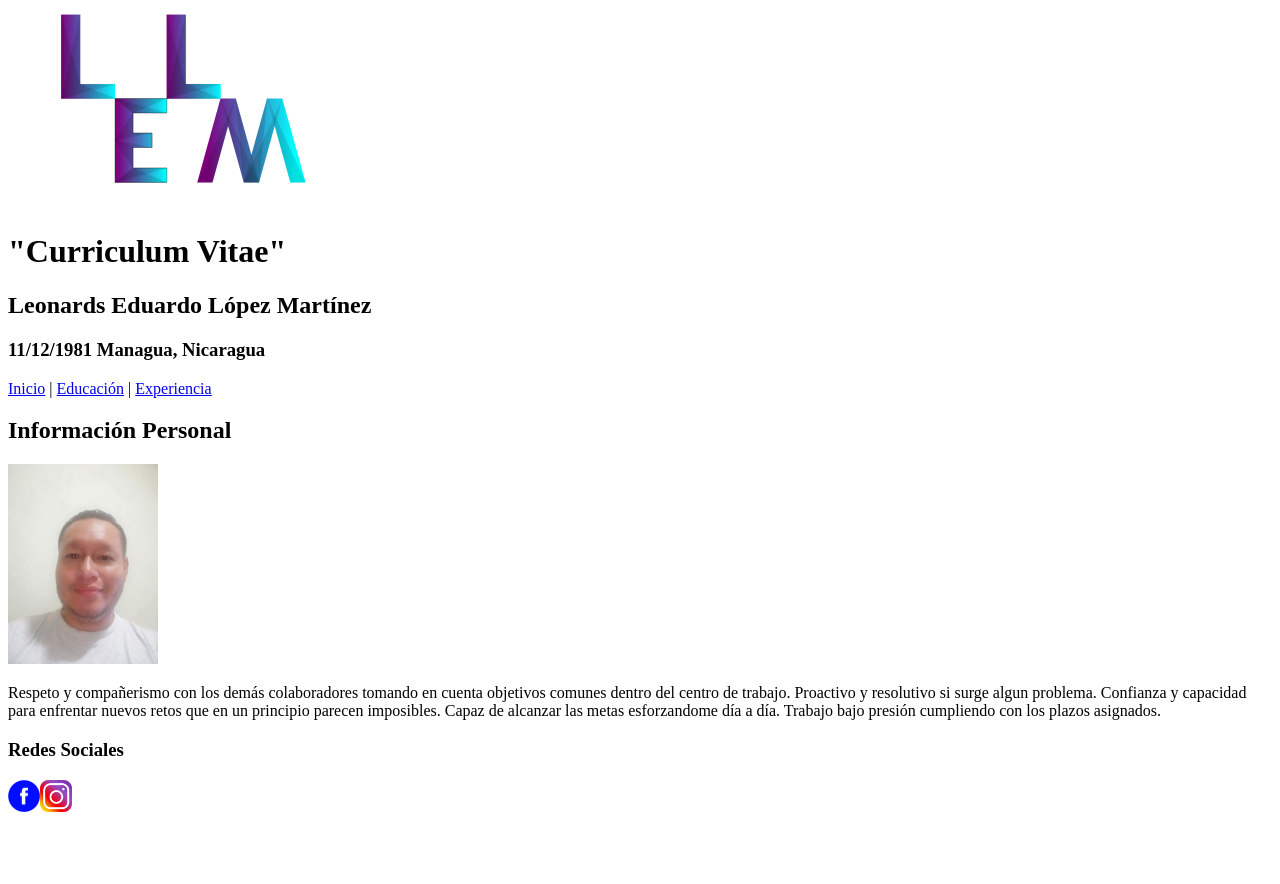
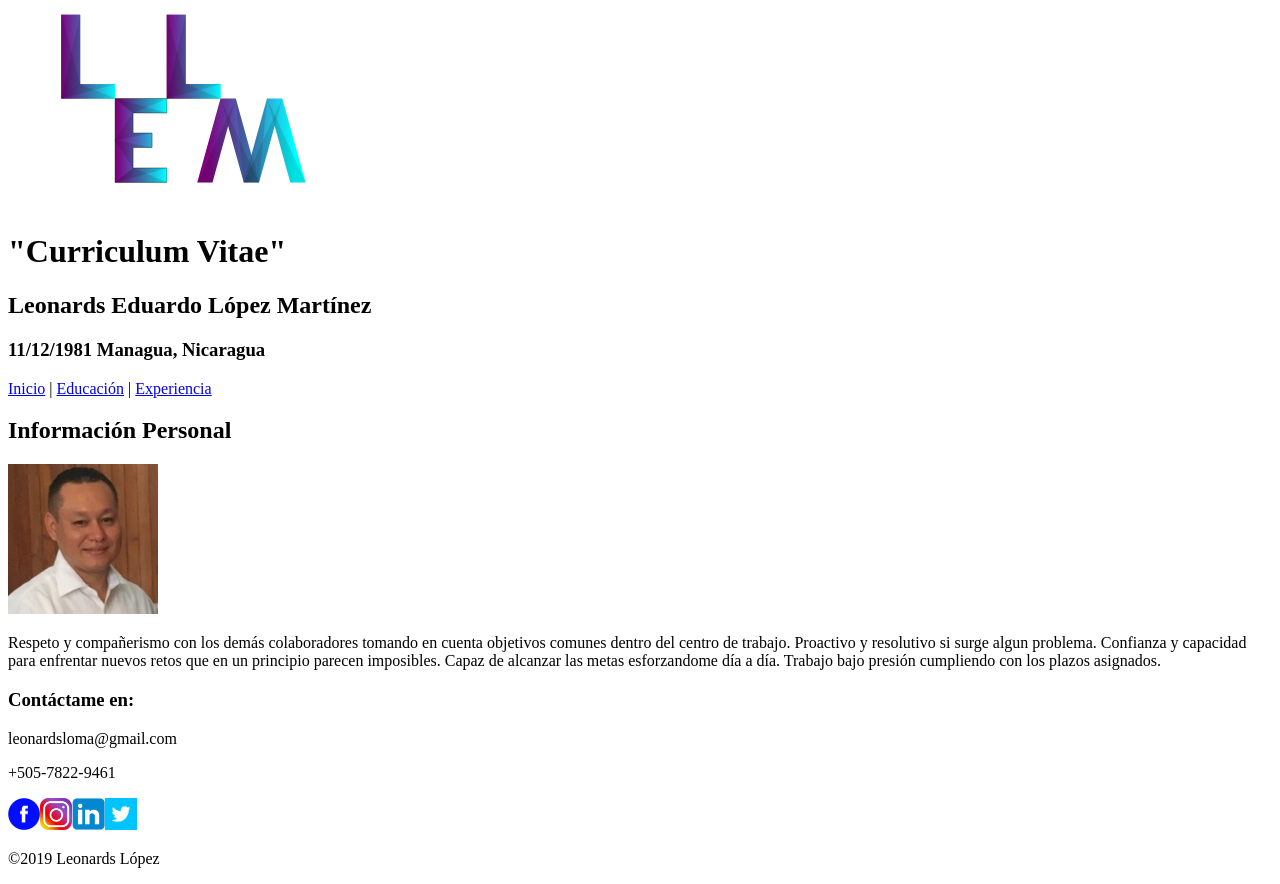
Before and after one commit to leonardslo/FundamentosHTML, a plain HTML site: page index.html in a window 1280 px wide. Before the commit the page ends 824 px from the top, so only its background shows below. Drawn offline with Linux system fonts and the light colour scheme.

Commit message:
Agregando más cambios al proyecto

```diff
--- a/index.html
+++ b/index.html
@@ -17,13 +17,16 @@
       <a href="index.html">Inicio</a> | <a href="html/educacion.html">Educación</a> | <a href="html/experiencia.html">Experiencia</a>
     </p>
     <h2>Información Personal</h2>
-    <img src="images/foto1.png" alt="Leonards López" title="Leonards López" width="150px">
+    <img src="images/perfil.png" alt="Leonards López" title="Leonards López" width="150px">
     <p>
       Respeto y compañerismo con los demás colaboradores tomando en cuenta objetivos comunes dentro del centro de trabajo. Proactivo y resolutivo si surge algun problema. Confianza y capacidad para enfrentar nuevos retos que en un principio parecen imposibles. Capaz de alcanzar las metas esforzandome día a día. Trabajo bajo presión cumpliendo con los plazos asignados.
     </p>
     <footer>
-      <h3>Redes Sociales</h3>
-      <a href="https://www.facebook.com/leonards.lopez" target="_blank"><img src="images/Facebook_Logo.png" width="32px"></a><a href="https://www.instagram.com/leonardslopez/" target="_blank"><img src="images/Instagram_Logo.png" width="32px"></a>
+      <h3>Contáctame en:</h3>
+      <p>leonardsloma@gmail.com</p>
+      <p>+505-7822-9461</p>
+      <a href="https://www.facebook.com/leonards.lopez" target="_blank"><img src="images/Facebook_Logo.png" width="32px"></a><a href="https://www.instagram.com/leonardslopez/" target="_blank"><img src="images/Instagram_Logo.png" width="32px"></a><a href="https://www.linkedin.com/in/leonards-lopez-24a4749a/" target="_blank"><img src="images/linkedin2.png" width="33px"></a><a href="https://twitter.com/leonardslo" target="_blank"><img src="images/twitter.png" width="32px"></a>
+      <p>©2019 Leonards López</p>
     </footer>
   </body>
 </html>
```
Also changed, not shown: images/linkedin.png (added), images/linkedin1.png (added), images/linkedin2.png (added), images/perfil.jpg (added), images/perfil.png (added), images/twitter.png (added).
